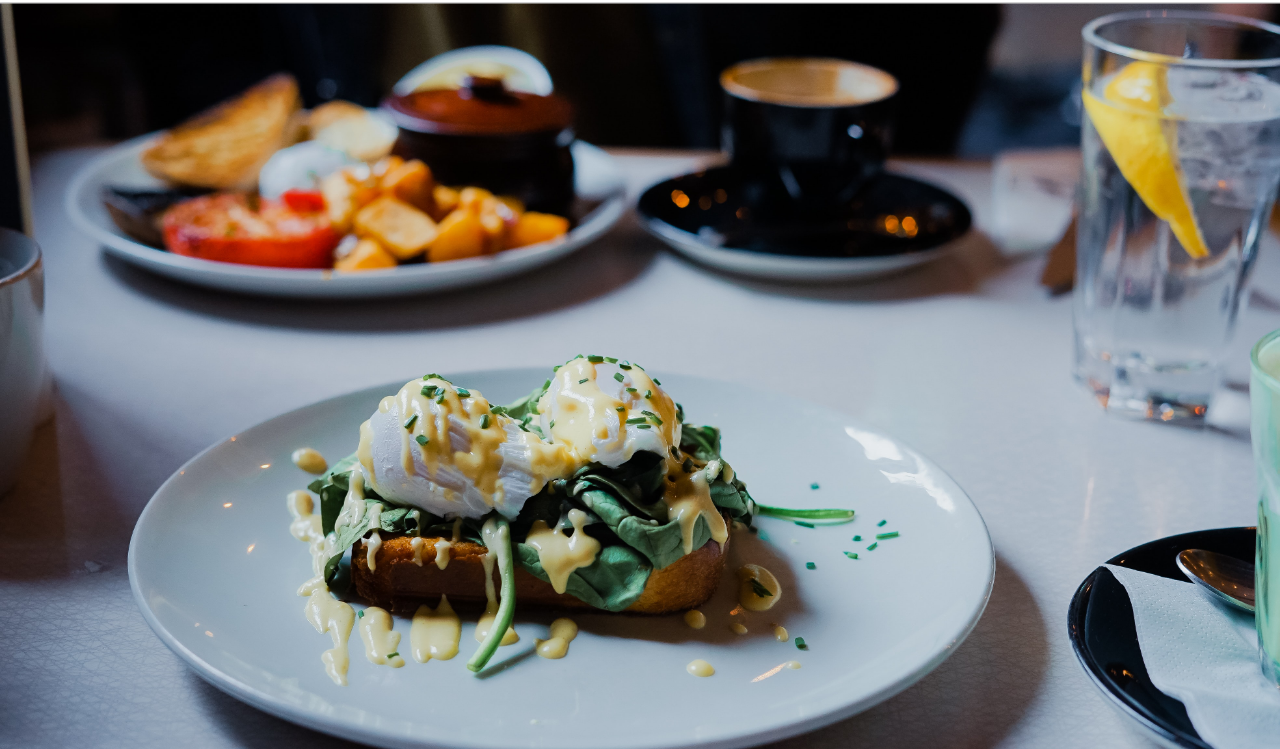
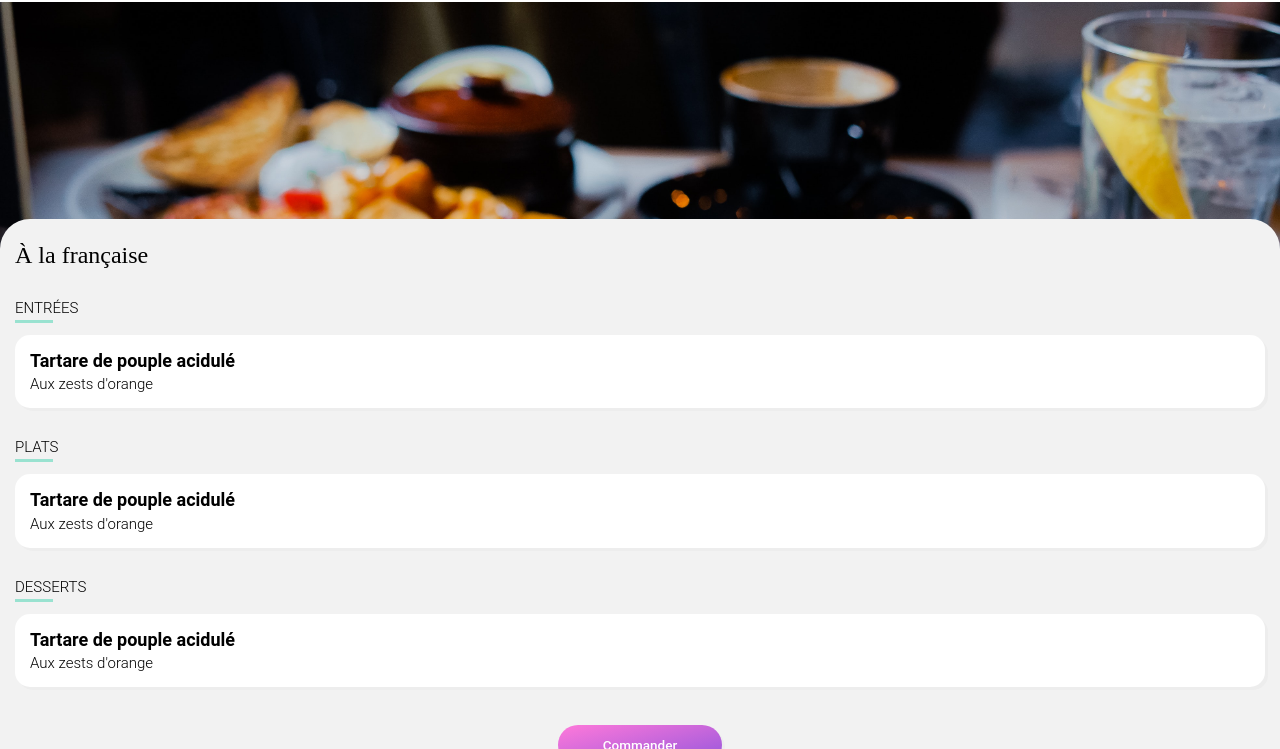
Before and after one commit to remisany/RemiSany_3_31032021, a website: page A_la_francaise.html in a window 1280 px wide. Shown: the part 51-800 px from the top of the page. Drawn offline with Linux system fonts and the light colour scheme; a web font is replaced by a local one.

Commit message:
Design A_la_francaise.html

```diff
--- a/A_la_francaise.html
+++ b/A_la_francaise.html
@@ -19,17 +19,42 @@
             <img id="photo" src="Images/restaurants/a_la_francaise.jpg" alt="Photo d'un plat du restaurant À la française">
         </section>
         <section class="menu">
-            <h1 class="menu__title"></h1>
+            <h1 class="menu__title">À la française</h1>
             <section class="menu__starters">
-                <p></p>
+                <p class="menu__starters__title">ENTRÉES</p>
                 <a class="card">
                     <div class="card__content">
                         <div class="card__content__text">
-                            <h3 class="card__content__text__title">À la française</h3>
-                            <p class="card__content__text__district">Cité Rouge</p>
+                            <h3 class="card__content__text__title">Tartare de pouple acidulé</h3>
+                            <p class="card__content__text__district">Aux zests d'orange</p>
                         </div>
                     </div>
                 </a>
+            </section>
+            <section class="menu__dishes">
+                <p class="menu__dishes__title">PLATS</p>
+                <a class="card">
+                    <div class="card__content">
+                        <div class="card__content__text">
+                            <h3 class="card__content__text__title">Tartare de pouple acidulé</h3>
+                            <p class="card__content__text__district">Aux zests d'orange</p>
+                        </div>
+                    </div>
+                </a>
+            </section>
+            <section class="menu__dessert">
+                <p class="menu__dessert__title">DESSERTS</p>
+                <a class="card">
+                    <div class="card__content">
+                        <div class="card__content__text">
+                            <h3 class="card__content__text__title">Tartare de pouple acidulé</h3>
+                            <p class="card__content__text__district">Aux zests d'orange</p>
+                        </div>
+                    </div>
+                </a>
+            </section>
+            <section class="menu__order">
+                <button class="menu__order__button">Commander</button>
             </section>
         </section>
     </main>
--- a/sass/main.scss
+++ b/sass/main.scss
@@ -40,6 +40,20 @@ body {
     transition: background 800ms ease-in;
 }
 
+@mixin linear_button {
+    margin-top: 1rem;
+    padding: .8rem 1rem;
+    color: $white;
+    border-radius: 2rem;
+    background-color: $secondary;
+    transition: background-color 300ms;
+    background-image: linear-gradient(-15deg, $primary, rgba(255,255,255,0));
+    &:hover {
+        transition: background-color 300ms;
+        background-color: darken($secondary,10%);
+    }
+}
+
 /*General*/
 h2,h3,h4,h5,h6 {
     padding-bottom: 1rem;
@@ -78,8 +92,8 @@ a {
         text-align: center;
         &__menu::before {
             @include insert_before;
+            position: absolute;
             background: url("../Images/icons/arrow.svg") center center no-repeat;
-            position: fixed;
             top: 1.25rem;
             left: 1rem;
         }
@@ -111,17 +125,7 @@ a {
         padding: 0 1rem .5rem 1rem;
     }
     &__button {
-        margin-top: 1rem;
-        padding: .8rem 1rem;
-        color: $white;
-        border-radius: 2rem;
-        background-color: $secondary;
-        transition: background-color 300ms;
-        background-image: linear-gradient(-15deg, $primary, rgba(255,255,255,0));
-        &:hover {
-            transition: background-color 300ms;
-            background-color: darken($secondary,10%);
-        }
+        @include linear_button;
     }
 }
 
@@ -317,4 +321,42 @@ a {
     }
 }
 
+/*PAGE MENU*/
+
 /*section photo */
+#photo {
+   display: block;
+   position: absolute;
+   top: 3.5rem;
+}
+
+.menu {
+    position: relative;
+    margin-top: 18rem;
+    border-radius: 2rem;
+    padding: 1rem;
+    background-color: $grey;
+    &__title {
+        margin: .5rem 0;
+        font-family: "Shrikhand";
+        font-size: 1.6rem;
+    }
+    &__starters, &__dishes, &__dessert {
+        &__title {
+            margin: 1.8rem 0 .8rem 0;
+            padding: .2rem 0;
+            width: 2.5rem;
+            border-bottom: .2rem solid $tertiary;
+        }
+    }
+    &__order {
+        text-align: center;
+        &__button {
+            @include linear_button;
+            padding-right: 3rem;
+            padding-left: 3rem;
+            margin-top: 2rem;
+            margin-bottom: 2rem;
+        }
+    }
+}
```
Also changed, not shown: css/style.css, 1 other file.
